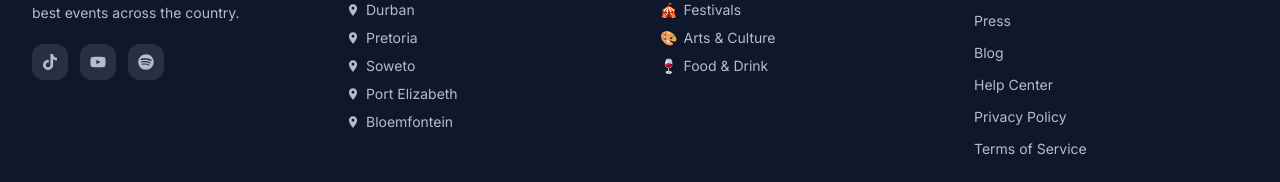
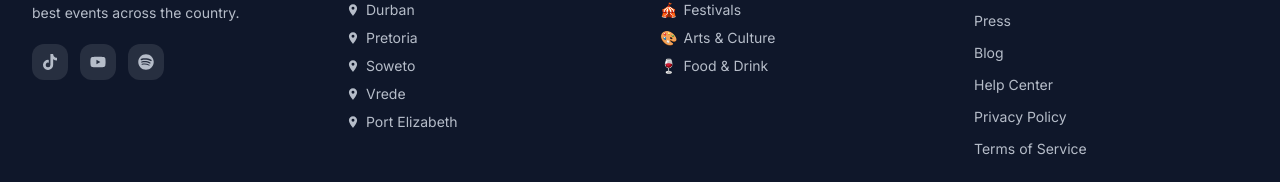
Before and after one commit to diphokoo/NightLife, a React (Create React App) app: page / in a window 1280 px wide. Shown: the part 1874-2056 px from the top of the page. Built offline with nearby package versions, Linux system fonts and the light colour scheme; no server answers; the database is empty.

Commit message:
fix: add 'Vrede' to the list of South African cities

```diff
--- a/src/constants/index.js
+++ b/src/constants/index.js
@@ -8,7 +8,7 @@ export const COLORS = {
 };
 
 export const SA_CITIES = [
-  'Johannesburg', 'Cape Town', 'Durban', 'Pretoria', 'Soweto',
+  'Johannesburg', 'Cape Town', 'Durban', 'Pretoria', 'Soweto', 'Vrede',
   'Port Elizabeth', 'Bloemfontein', 'East London', 'Polokwane', 'Nelspruit',
   'Kimberley', 'Rustenburg', 'Pietermaritzburg', 'Stellenbosch', 'George', 'Knysna',
 ];
```
